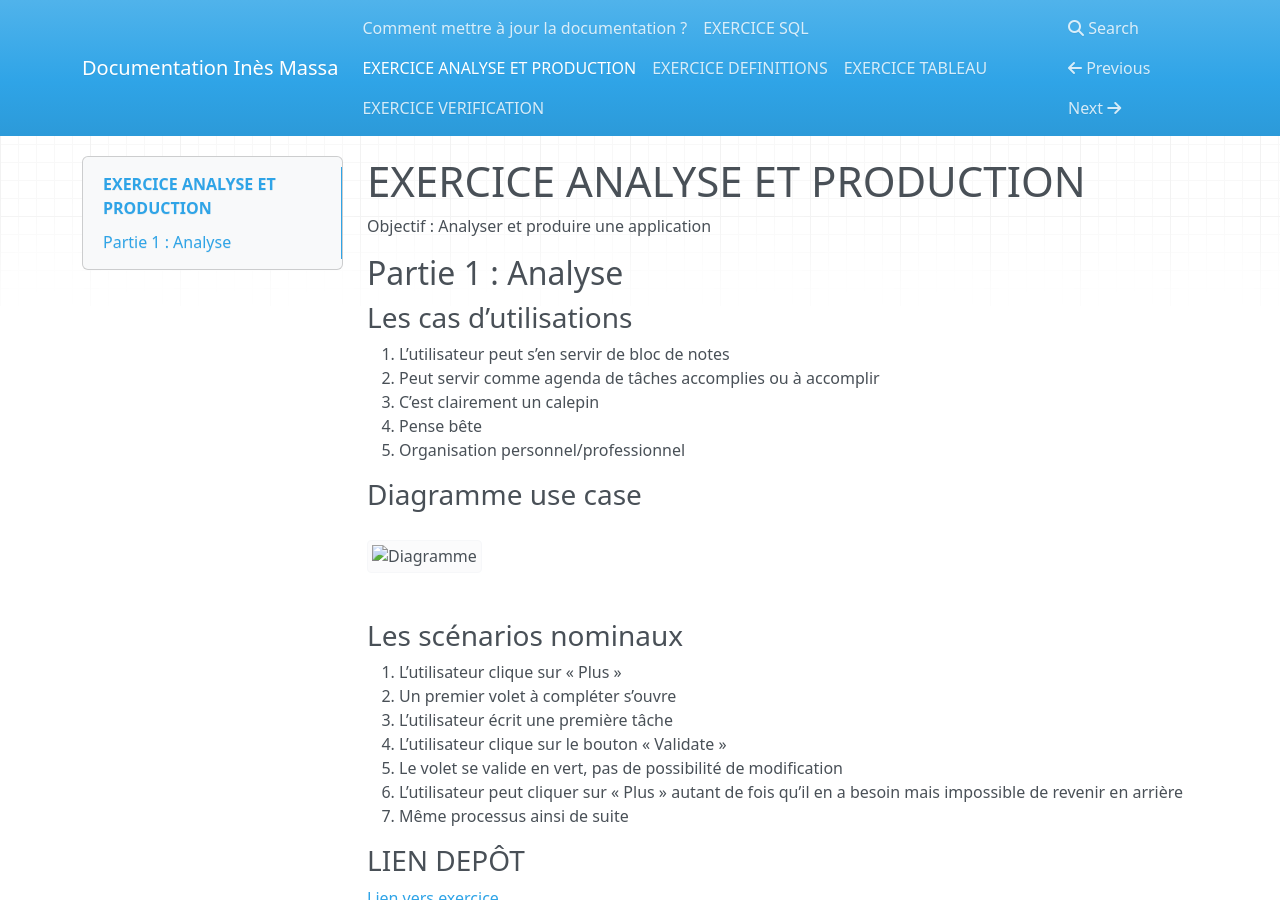
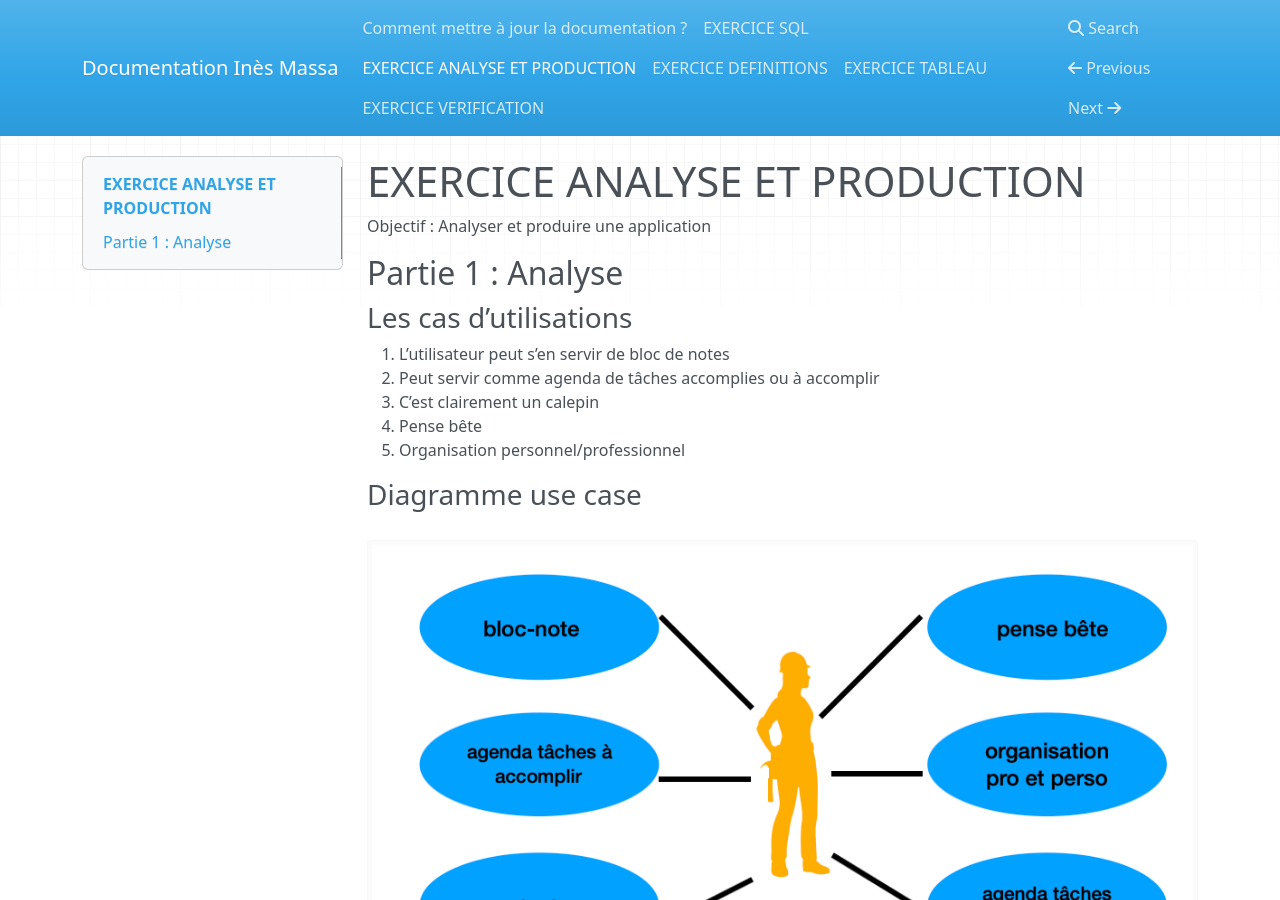
Before and after one commit to massaines-cpu/Prairie-In-s-Massa, an MkDocs documentation site: the page built from docs/analyse.md, in a window 1280 px wide and 900 px high. Built offline with MkDocs 1.6.1, drawn with Linux system fonts in a browser that asks for light colours; nearby versions of some CDN libraries.

Commit message:
« Propre »

```diff
--- a/docs/analyse.md
+++ b/docs/analyse.md
@@ -14,7 +14,7 @@ Objectif : Analyser et produire une application
 
 ### Diagramme use case
 
-![Diagramme](image/bloc-notes.png)
+![Diagramme use case](images/bloc-notes.png)
 
 ### Les scénarios nominaux
 1. L’utilisateur clique sur « Plus »
```
